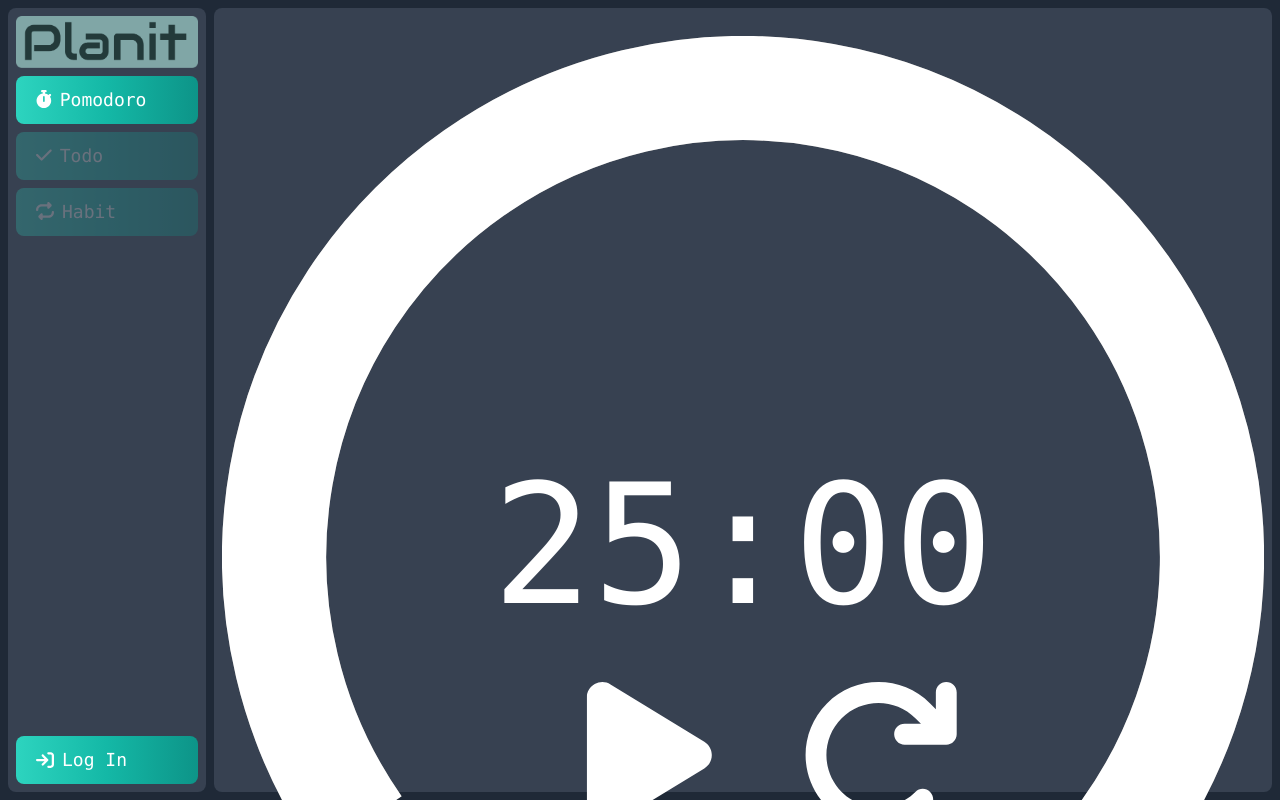
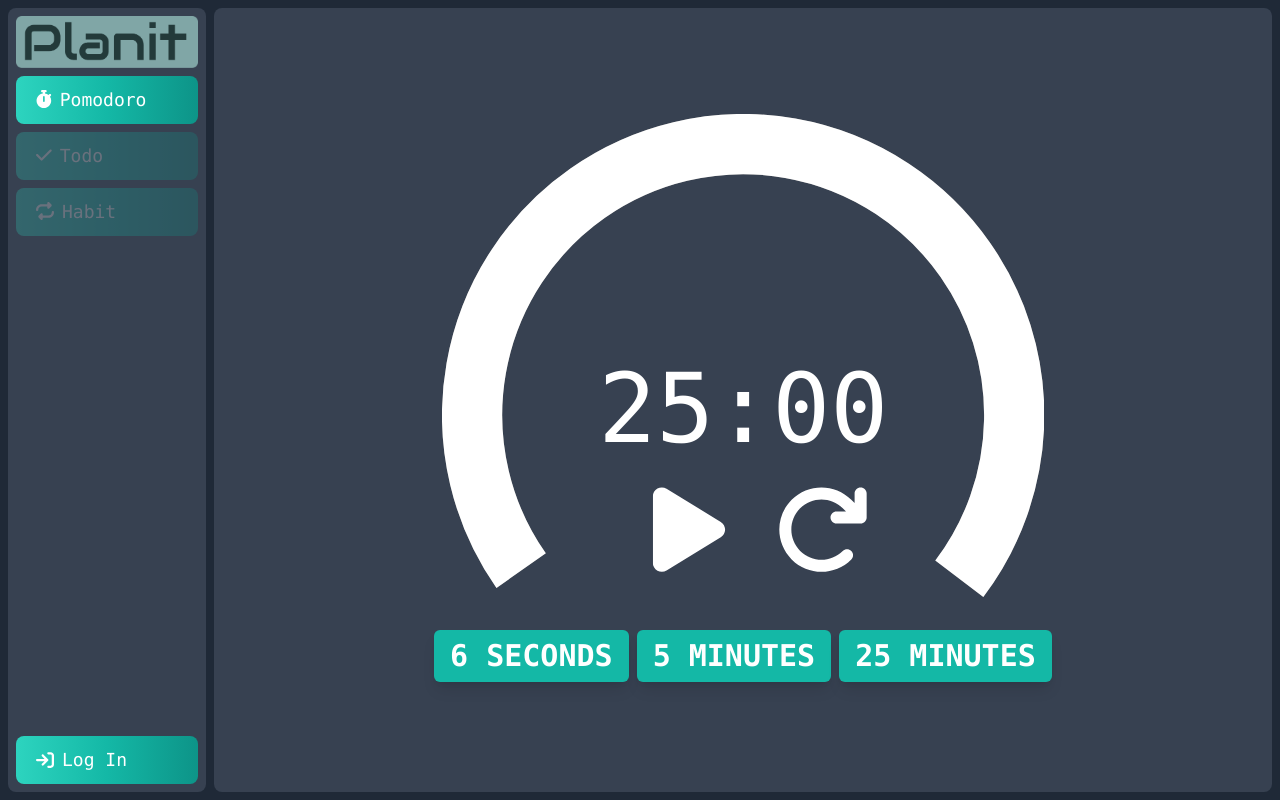
Before and after one commit to PierreMasselot1/Planit, a React (Create React App) app in the folder web/: page /pomodoro in a window 1280 px wide. Built offline with nearby package versions, Linux system fonts and the light colour scheme.

Commit message:
feat(web): pomodoro center

```diff
--- a/web/src/components/pomodoro/Pomodoro.tsx
+++ b/web/src/components/pomodoro/Pomodoro.tsx
@@ -29,10 +29,7 @@ const CircularTimer = ({
   const strokeDashoffset = circumference - timeLeft * circumference;
 
   return (
-    <svg
-      className={`relative  w-full h-3/6 mx-auto ${className}`}
-      viewBox="0 0 100 85"
-    >
+    <svg className={`relative mx-auto h-full`} viewBox="0 0 100 85">
       <circle
         cx="50"
         cy="50"
@@ -168,7 +165,8 @@ export function Pomodoro() {
     setTimer(time);
   }
   return (
-    <div className="flex flex-col m-auto">
+    <div className="flex flex-col m-auto h-full justify-center">
+      <div className="h-2/3">
         <CircularTimer
           timeLeft={(timer * 60000 - ellapsedTime) / (timer * 60000)}
           minutes={minutesLeft.toLocaleString("en-US", {
@@ -185,7 +183,9 @@ export function Pomodoro() {
           resetTimer={resetTimer}
           toggleTimer={toggleTimer}
         />
-      <div className="flex-row justify-center lg:text-3xl">
+      </div>
+
+      <div className="flex-row justify-center lg:text-3xl mx-auto">
         <Button onClick={() => changeTimer(0.1)} className="m-1">
           6 SECONDS
         </Button>
```
Lines whose indentation alone changed are shown as unchanged.
